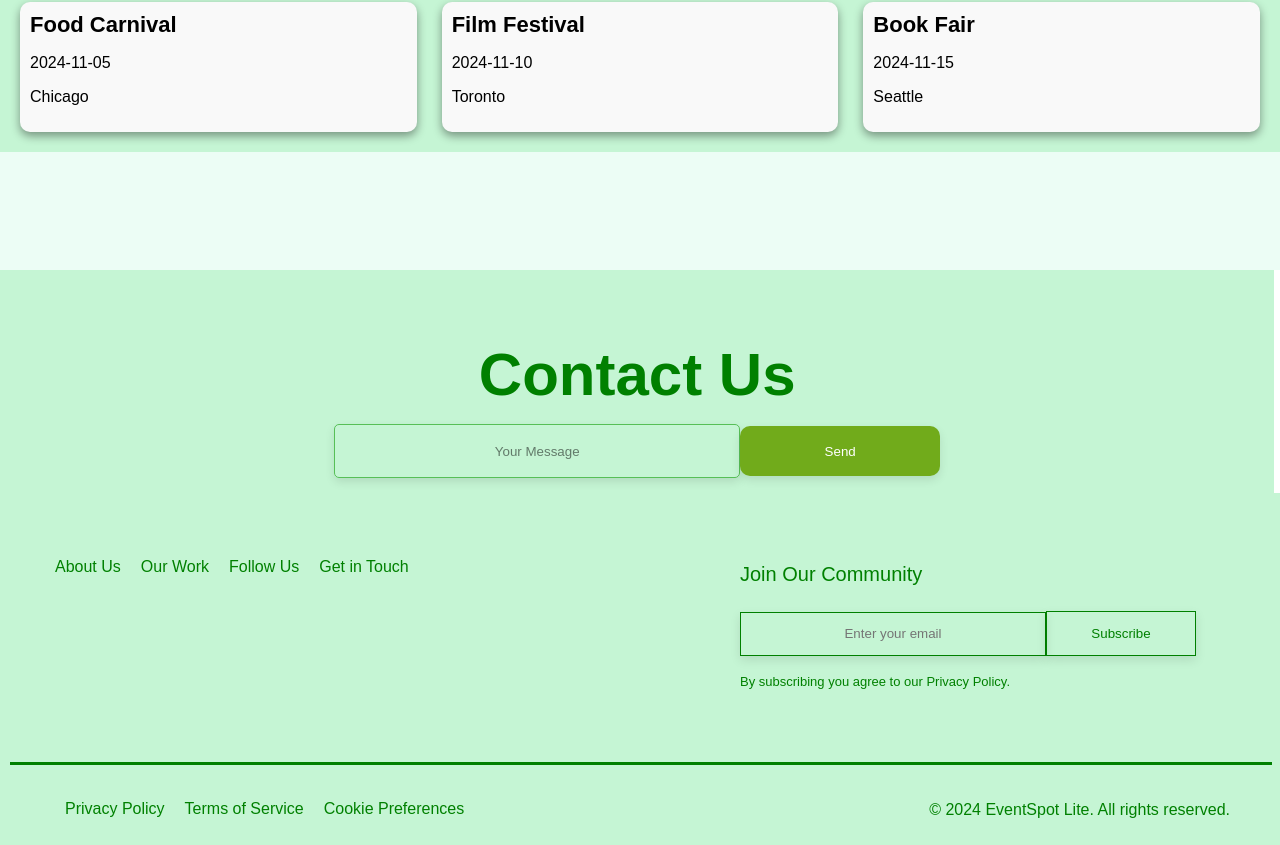
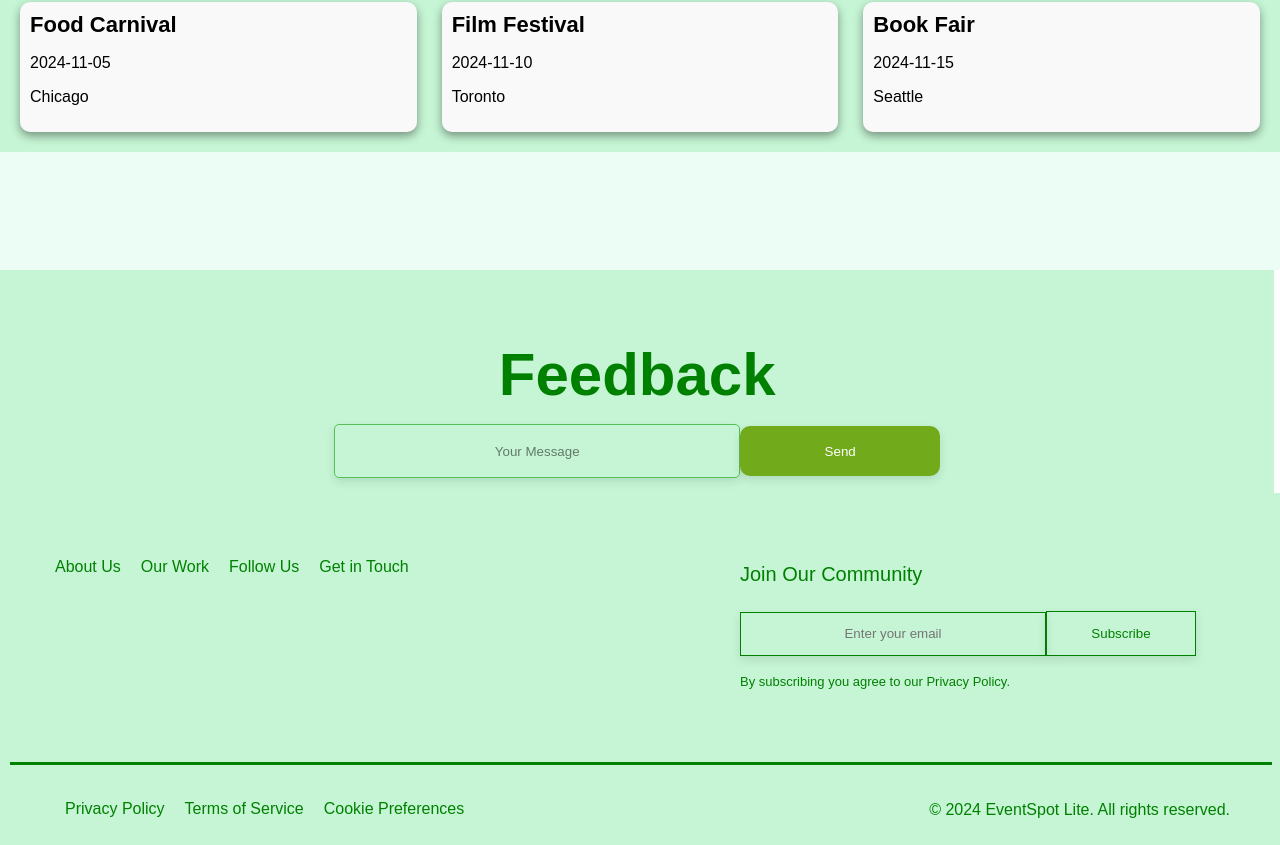
Before and after one commit to NishantJain02/Nishant-Jain-EventSpotLite., a React (Create React App) app: page / in a window 1280 px wide. Shown: the part 1171-2016 px from the top of the page. Built offline with nearby package versions, Linux system fonts and the light colour scheme.

Commit message:
Update contactus.js

```diff
--- a/src/components/contactus.js
+++ b/src/components/contactus.js
@@ -5,7 +5,7 @@ const Contactus = () => {
   return (
     <div className="contact">
       <div className="content">
-        <p className="h">Contact Us</p>
+        <p className="h">Feedback</p>
         {/* <p className="h1">We're here to help you.</p> */}
         <input type="text" placeholder="Your Message" className="txt" />
         <button>Send</button>
```
